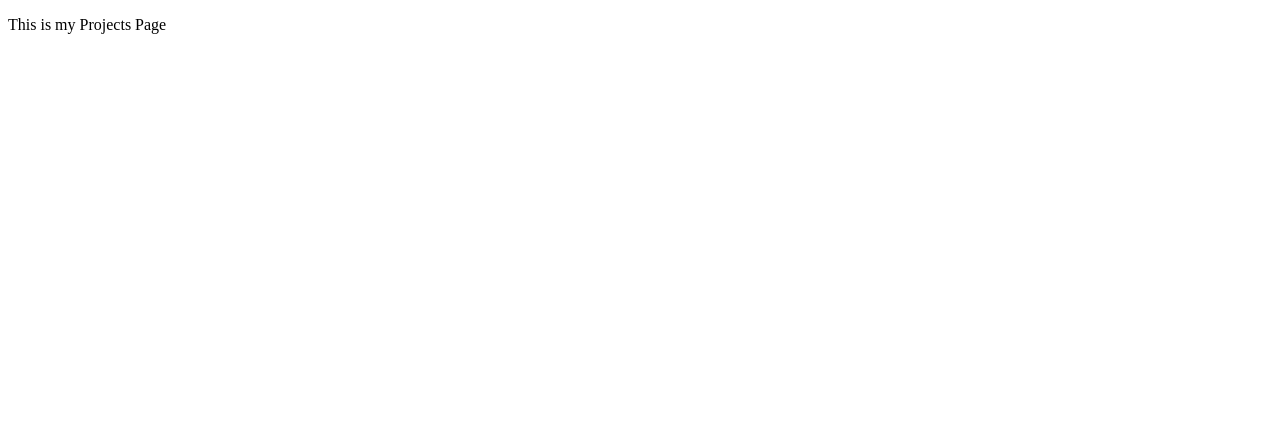
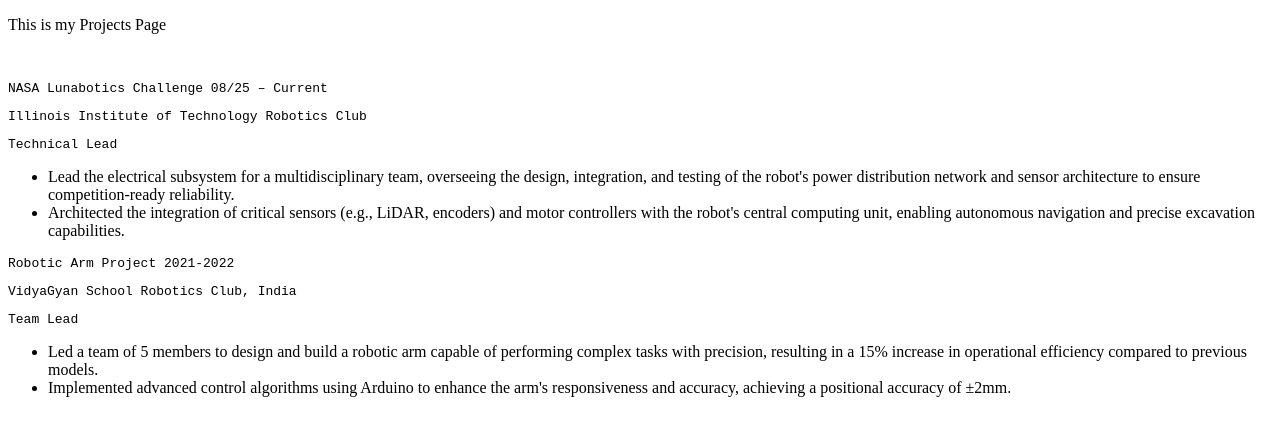
Before and after one commit to vijaypratap3364/html-projects, a plain HTML site: page Portfolio/projects.html in a window 1280 px wide. Drawn offline with Linux system fonts and the light colour scheme.

Commit message:
Add project details and descriptions to the Projects Page for better clarity

```diff
--- a/Portfolio/projects.html
+++ b/Portfolio/projects.html
@@ -7,6 +7,20 @@
 </head>
 <body>
     <p>This is my Projects Page</p>
-
+    <br>
+     <pre>NASA Lunabotics Challenge 08/25 – Current</pre>
+     <pre>Illinois Institute of Technology Robotics Club</pre>
+            <pre>Technical Lead</pre>
+     <ul>
+         <li>Lead the electrical subsystem for a multidisciplinary team, overseeing the design, integration, and testing of the robot's power distribution network and sensor architecture to ensure competition-ready reliability.</li>
+         <li>Architected the integration of critical sensors (e.g., LiDAR, encoders) and motor controllers with the robot's central computing unit, enabling autonomous navigation and precise excavation capabilities.</li>
+     </ul>
+     <pre>Robotic Arm Project 2021-2022</pre>
+    <pre>VidyaGyan School Robotics Club, India </pre>
+    <pre>Team Lead</pre>
+    <ul>
+        <li>Led a team of 5 members to design and build a robotic arm capable of performing complex tasks with precision, resulting in a 15% increase in operational efficiency compared to previous models.</li>
+        <li>Implemented advanced control algorithms using Arduino to enhance the arm's responsiveness and accuracy, achieving a positional accuracy of ±2mm.</li>
+    </ul>
 </body>
 </html>
```
